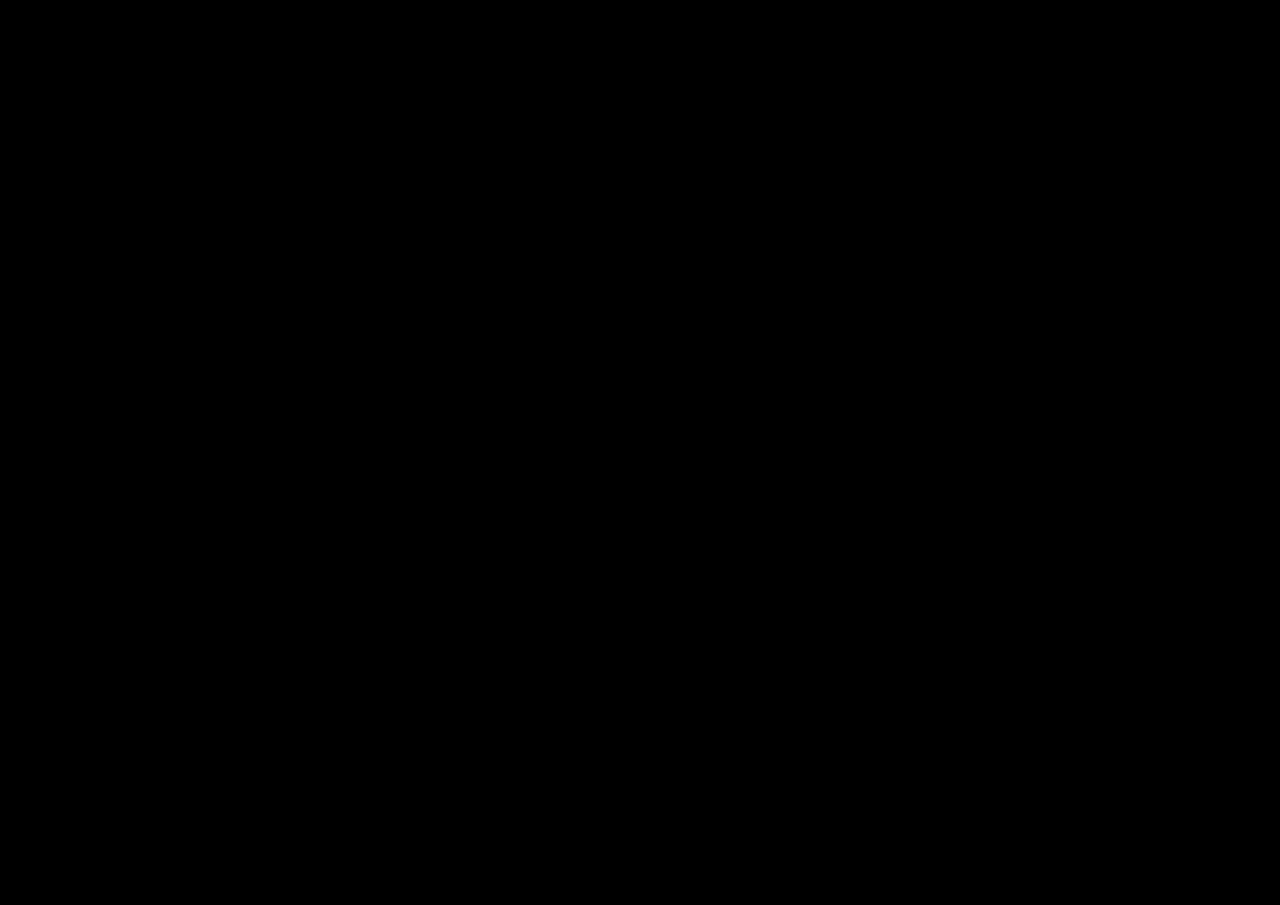
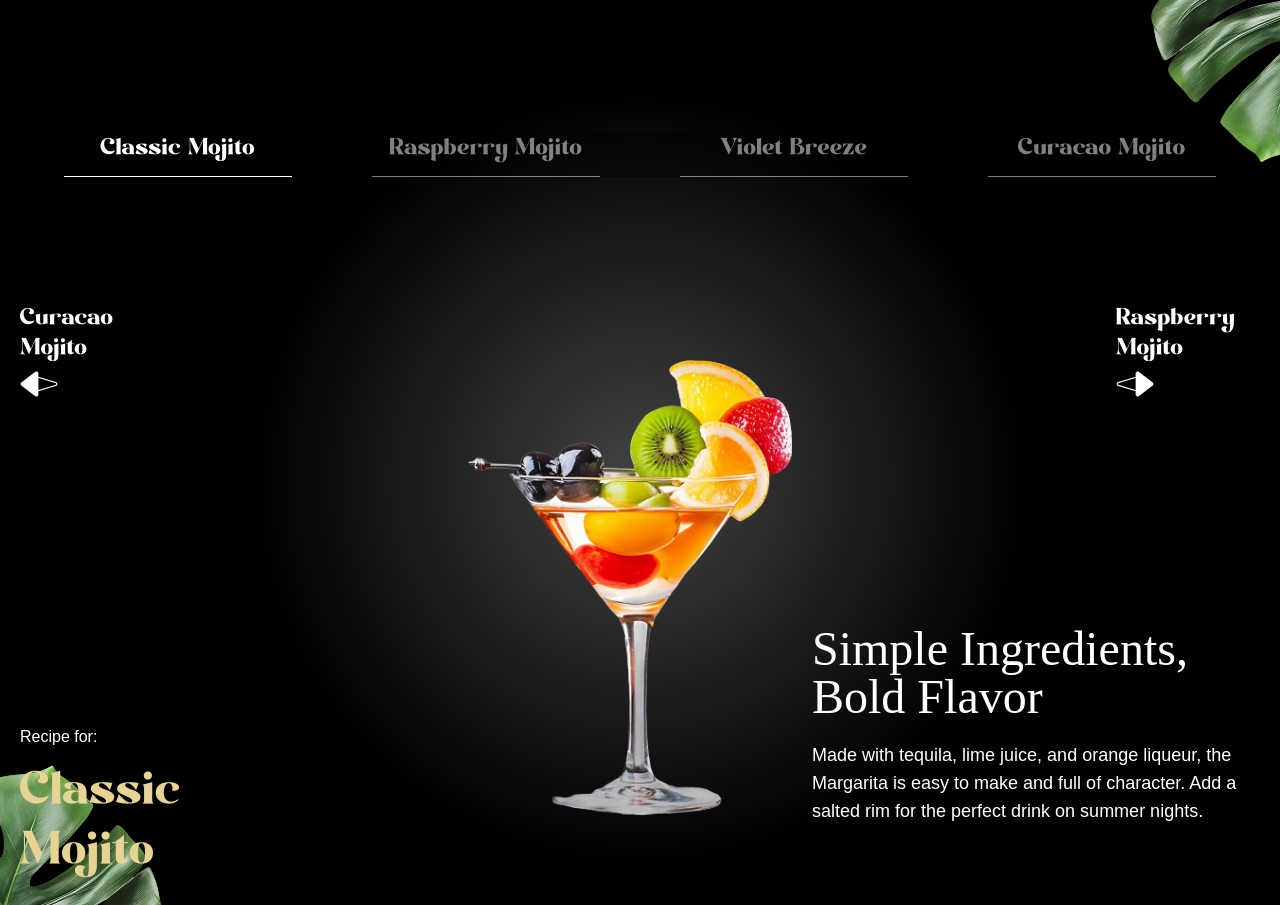
Before and after one commit to BaziotaBeans/cocktail-gsap, a React (Vite) app: page / in a window 1280 px wide. Shown: the part 4120-5025 px from the top of the page. Before the commit the page ends 4012 px from the top, so only its background shows below. Built offline with nearby package versions, Linux system fonts and the light colour scheme; a web font is replaced by a local one.

Commit message:
feat: add Menu section and update constant

```diff
--- a/constants/index.js
+++ b/constants/index.js
@@ -134,7 +134,7 @@
    },
   ];
 
-   const sliderLists = [
+  const allCocktails = [
    {
      id: 1,
      name: "Classic Mojito",
@@ -179,5 +179,5 @@
    openingHours,
    storeInfo,
    socials,
-    sliderLists,
+   allCocktails,
   };
--- a/src/App.jsx
+++ b/src/App.jsx
@@ -5,6 +5,7 @@
 import Cocktails from "./components/Cocktails";
 import About from "./components/About";
 import Art from "./components/Art";
+import Menu from "./components/Menu";
 
 gsap.registerPlugin(ScrollTrigger, SplitText);
 
@@ -16,6 +17,7 @@
       <Cocktails />
       <About />
       <Art />
+      <Menu />
     </main>
   );
 };
--- /dev/null
+++ b/src/components/Menu.jsx
@@ -0,0 +1,97 @@
+import { allCocktails } from '../../constants/index.js'
+import { useRef, useState } from 'react'
+import { useGSAP } from '@gsap/react'
+import gsap from 'gsap';
+
+const Menu = () => {
+ const contentRef = useRef();
+ const [currentIndex, setCurrentIndex] = useState(0);
+
+ useGSAP(() => {
+	gsap.fromTo('#title', { opacity: 0 }, { opacity: 1, duration: 1 });
+	gsap.fromTo('.cocktail img', { opacity: 0, xPercent: -100 }, {
+	 xPercent: 0, opacity: 1, duration: 1, ease: 'power1.inOut'
+	})
+	gsap.fromTo('.details h2', { yPercent: 100, opacity: 0 }, {
+	 yPercent: 0, opacity: 100, ease: 'power1.inOut'
+	})
+	gsap.fromTo('.details p', { yPercent: 100, opacity: 0 }, {
+	 yPercent: 0, opacity: 100, ease: 'power1.inOut'
+	})
+ }, [currentIndex]);
+
+ const totalCocktails = allCocktails.length;
+
+ const goToSlide = (index) => {
+	const newIndex = (index + totalCocktails) % totalCocktails;
+
+	setCurrentIndex(newIndex);
+ }
+
+ const getCocktailAt = (indexOffset) => {
+	return allCocktails[(currentIndex + indexOffset + totalCocktails) % totalCocktails]
+ }
+
+ const currentCocktail = getCocktailAt(0);
+ const prevCocktail = getCocktailAt(-1);
+ const nextCocktail = getCocktailAt(1);
+
+ return (
+	<section id="menu" aria-labelledby="menu-heading">
+	 <img src="/images/slider-left-leaf.png" alt="left-leaf" id="m-left-leaf" />
+	 <img src="/images/slider-right-leaf.png" alt="right-leaf" id="m-right-leaf" />
+
+	 <h2 id="menu-heading" className="sr-only">
+		Cocktail Menu
+	 </h2>
+
+	 <nav className="cocktail-tabs" aria-label="Cocktail Navigation">
+		{allCocktails.map((cocktail, index) => {
+		 const isActive = index === currentIndex;
+
+		 return (
+			<button key={cocktail.id} className={`
+				${isActive
+				 ? 'text-white border-white'
+				 : 'text-white/50 border-white/50'}
+			 `}	onClick={() => goToSlide(index)}
+			>
+			 {cocktail.name}
+			</button>
+		 )
+		})}
+	 </nav>
+
+	 <div className="content">
+		<div className="arrows">
+		 <button className="text-left" onClick={() => goToSlide(currentIndex - 1)}>
+			<span>{prevCocktail.name}</span>
+			<img src="/images/right-arrow.png" alt="right-arrow" aria-hidden="true" />
+		 </button>
+
+		 <button className="text-left" onClick={() => goToSlide(currentIndex + 1)}>
+			<span>{nextCocktail.name}</span>
+			<img src="/images/left-arrow.png" alt="left-arrow" aria-hidden="true" />
+		 </button>
+		</div>
+
+		<div className="cocktail">
+		 <img src={currentCocktail.image} className="object-contain"/>
+		</div>
+
+		<div className="recipe">
+		 <div ref={contentRef} className="info">
+			<p>Recipe for:</p>
+			<p id="title">{currentCocktail.name}</p>
+		 </div>
+
+		 <div className="details">
+			<h2>{currentCocktail.title}</h2>
+			<p>{currentCocktail.description}</p>
+		 </div>
+		</div>
+	 </div>
+	</section>
+ )
+}
+export default Menu
```
Lines whose indentation alone changed are shown as unchanged.
